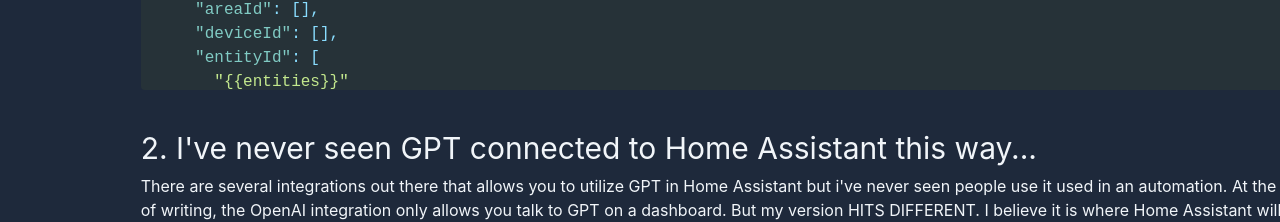
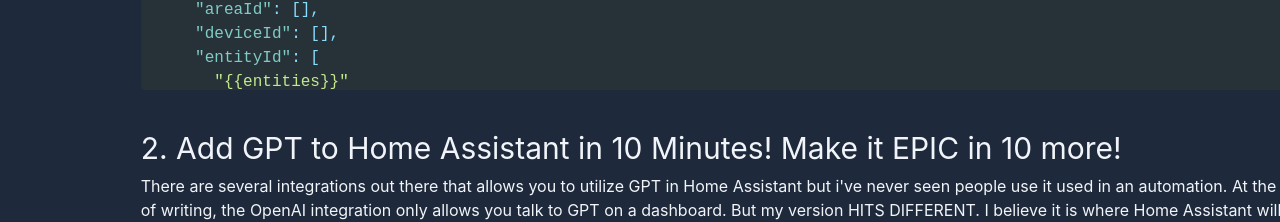
Before and after one commit to montaque22/montaque22.github.io, a React (Create React App) app: page /#/ai-master-class in a window 1280 px wide. Shown: the part 1719-1941 px from the top of the page. Built offline with nearby package versions, Linux system fonts and the light colour scheme.

Commit message:
updated title

```diff
--- a/src/pages/AI-MasterClass/AIMasterClass.tsx
+++ b/src/pages/AI-MasterClass/AIMasterClass.tsx
@@ -44,7 +44,7 @@
         image={episodeOneImg}
       />
       <Post.Section
-        title="2. I've never seen GPT connected to Home Assistant this way..."
+        title="2. Add GPT to Home Assistant in 10 Minutes! Make it EPIC in 10 more!"
         summary={`There are several integrations out there that allows you to utilize GPT in Home
         Assistant but i've never seen people use it used in an automation. At the time of writing, the OpenAI integration only
         allows you talk to GPT on a dashboard. But my version HITS DIFFERENT. I believe it is where Home Assistant will go after a few month of testing and development
```
